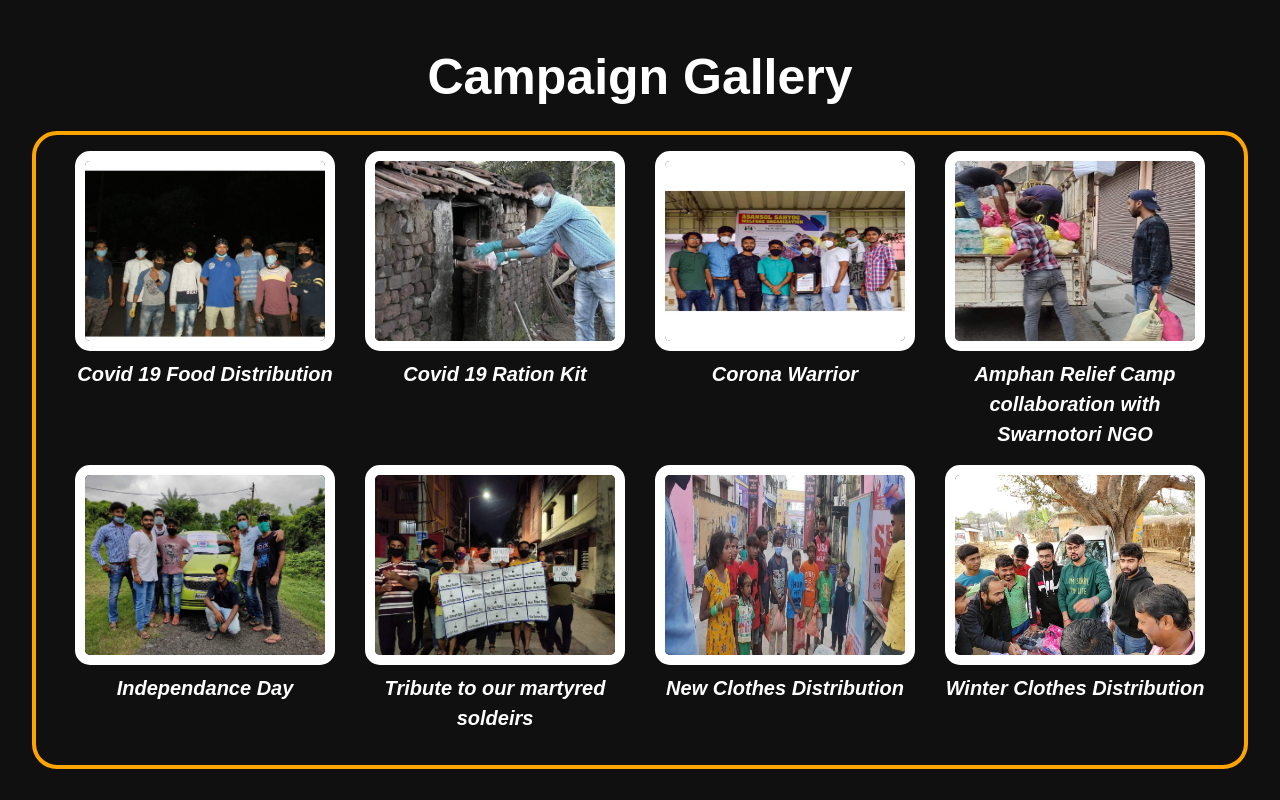
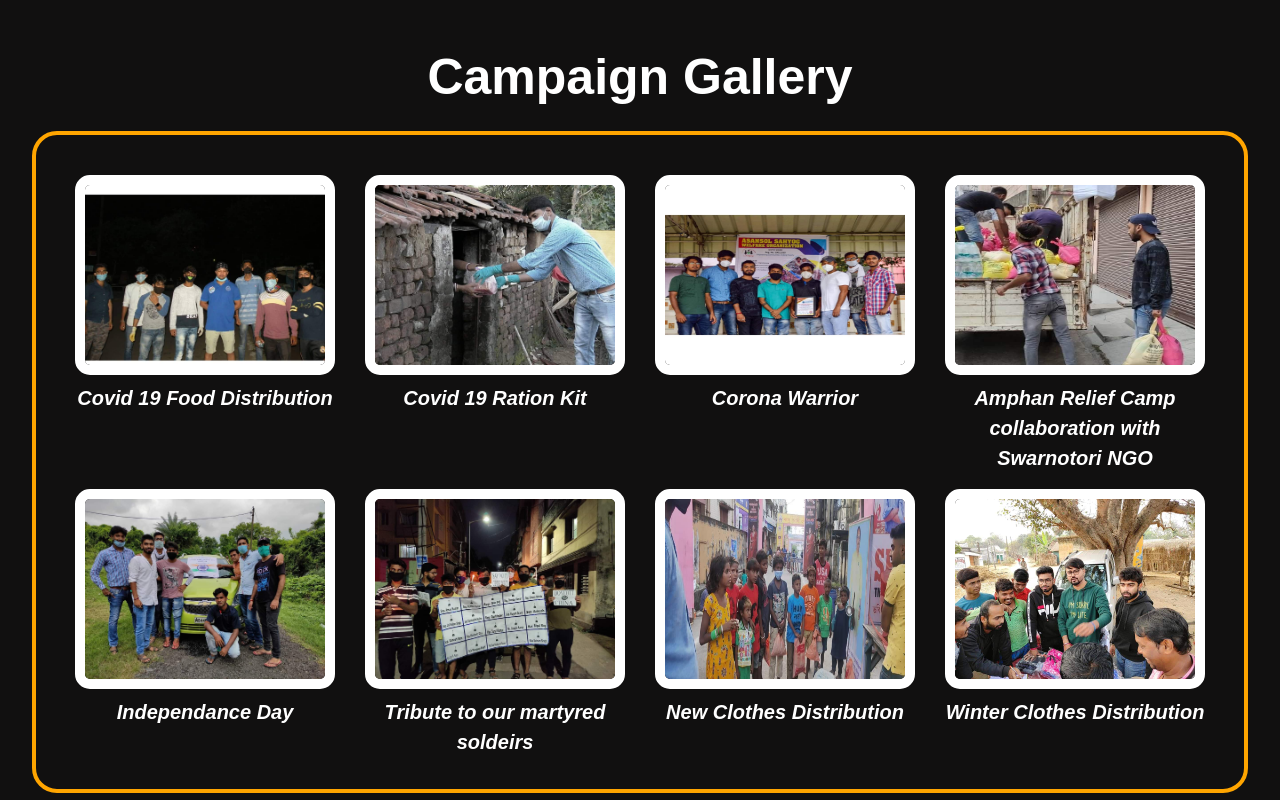
Before and after one commit to deadwing7x/sahyog, a React (Create React App) app: page / in a window 1280 px wide. Shown: the part 1280-2080 px from the top of the page. Built offline with nearby package versions, Linux system fonts and the light colour scheme.

Commit message:
Styling changes

```diff
--- a/src/components/CampaignGallery.css
+++ b/src/components/CampaignGallery.css
@@ -6,6 +6,12 @@
   padding-right: 1.5rem;
   margin-left: auto;
   margin-right: auto;
+}
+
+@media screen and (min-width: 1024px) {
+  .row.col-md-12.gallery {
+    padding-top: 2.5rem !important;
+  }
 }
 
 #campaignGallery {
```
